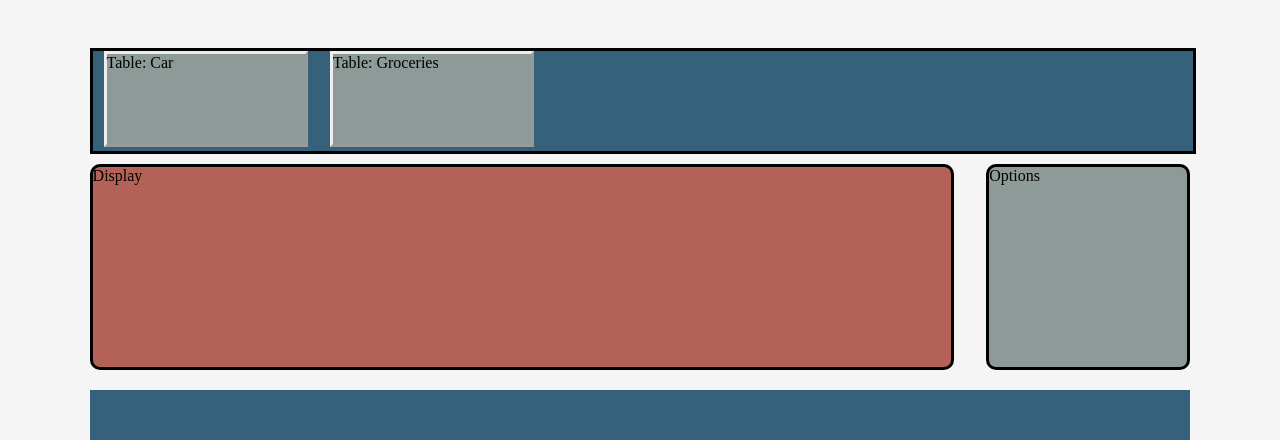
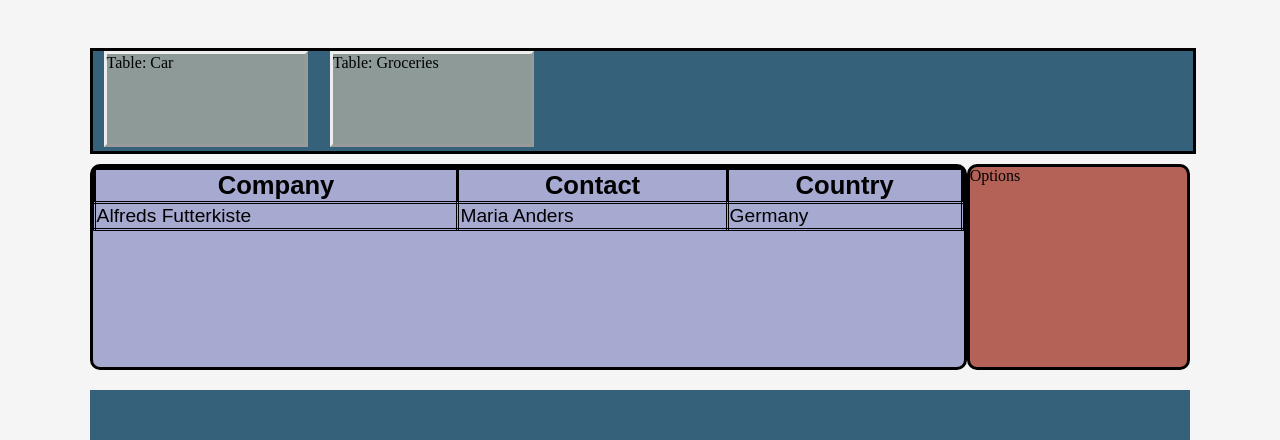
Before and after one commit to lucad8414/server-playground, a plain HTML site: page frontend/dashboard.html in a window 1280 px wide. Shown: the part 207-647 px from the top of the page. Drawn offline with Linux system fonts and the light colour scheme; files that its build step writes are made by us from their sources.

Commit message:
Added scrollable element and first javascript logic to some buttons.

```diff
--- a/frontend/css/format.css
+++ b/frontend/css/format.css
@@ -80,6 +80,25 @@ img {
 
 /* -------------------------------------------------------------------------*/
 
+table{
+    font-family: var(--custom-font-family-text);
+    width: 100%;
+    border-collapse: collapse;
+}
+
+th{
+    font-size: 2vw;
+    border-style: solid;
+}
+
+td{
+    text-align: left;
+    font-size: 1.5vw;
+    border-style: double;
+}
+
+/* -------------------------------------------------------------------------*/
+
 /*custom designs for div classes*/
 .row{
     /* flow-root forces row to contain floating elements, else they are not inside.*/
@@ -105,6 +124,8 @@ img {
 
 .placeholder{
     width: 100%;
+    display: flex;
+    align-items: stretch;
 }
 
 .horizontal{
@@ -116,11 +137,11 @@ img {
 
 .display{
     display:flow-root;
-    width: 78%;
+    width: 80%;
     float: left;
     min-height: 200px;
     max-height: 500px;
-    background-color: #b46258;
+    background-color: var(--custom-light-blue);
     margin-top: 10px;
     margin-bottom: 20px;
     border-radius: 10%;
@@ -131,15 +152,16 @@ img {
 .option{
     display: flow-root;
     margin-top: 10px;
-    width: 18%;
+    width: 20%;
     min-height: 200px;
     max-height: 500px;
-    background-color: #8e9a98;
+    background-color: var(--custom-red);
     float: right;
     margin-bottom: 20px;
     border-style: solid;
     border-radius: 10px;
 }
+
 
 .horizontal_button{
     width: 18%;
@@ -151,4 +173,11 @@ img {
     border-style: outset;
 }
 
+.table-container{
+    width: 100%;
+    max-height: 500px;
+    overflow-y: auto;
+    -webkit-overflow-scrolling: touch;
+}
+
 /* -------------------------------------------------------------------------*/
--- a/frontend/dashboard.html
+++ b/frontend/dashboard.html
@@ -21,7 +21,23 @@
         </div>
     </div>
     <div id="grouping_content" class="placeholder">
-        <div id="view" class="display">Display</div>
+        <div id="view" class="display">
+            <div class="table-container">
+            <table>
+                <tr>
+                    <th>Company</th>
+                    <th>Contact</th>
+                    <th>Country</th>
+                </tr>
+                <tr>
+                    <td>Alfreds Futterkiste</td>
+                    <td>Maria Anders</td>
+                    <td>Germany</td>
+                </tr>
+
+            </table>
+            </div>
+        </div>
         <div id="options" class="option">Options</div>
     </div>
     <footer>
@@ -47,6 +63,6 @@
         </div>
     </ul>
 </footer>
+<script src="/frontend/static/js/dashboard.js"></script>
 </body>
-
 </html>
--- /dev/null
+++ b/frontend/static/js/dashboard.js
@@ -0,0 +1,8 @@
+let counter = 0
+
+document.querySelectorAll('.horizontal_button').forEach(button => {
+    button.addEventListener('click', function() {
+        counter ++;
+        this.innerHTML = "Hello World!" + counter;
+    });
+});
```
